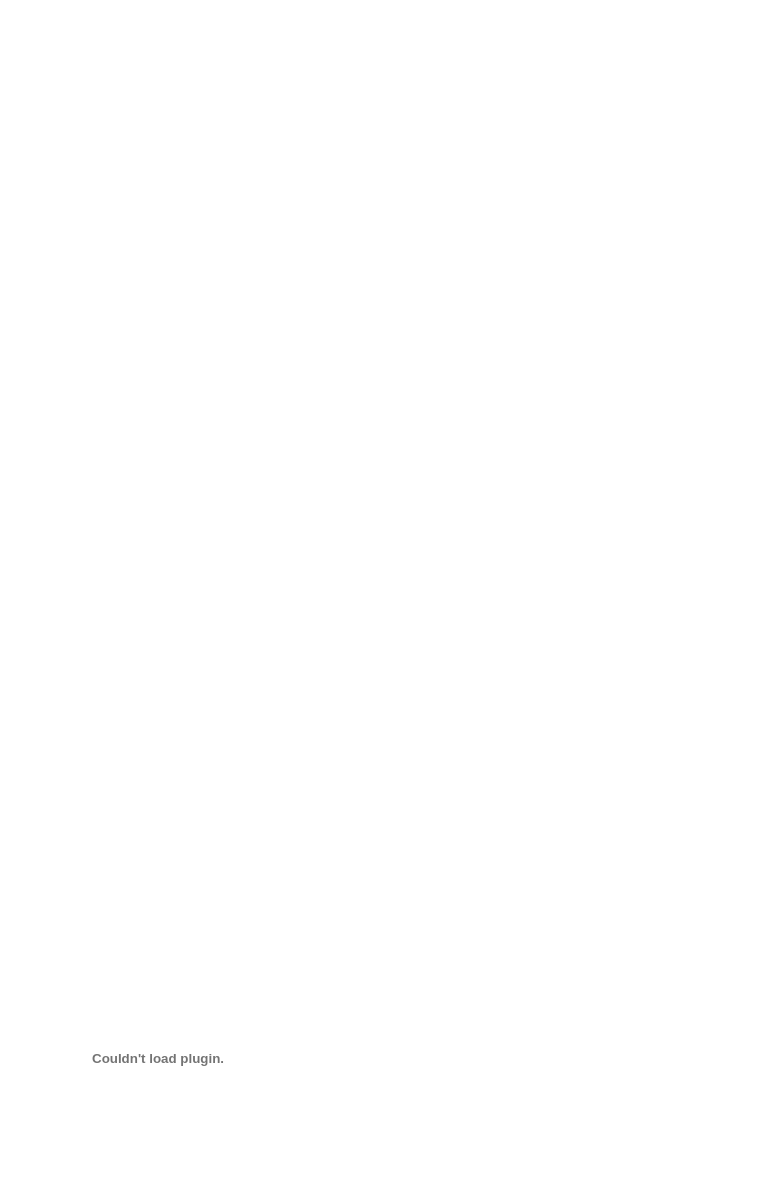
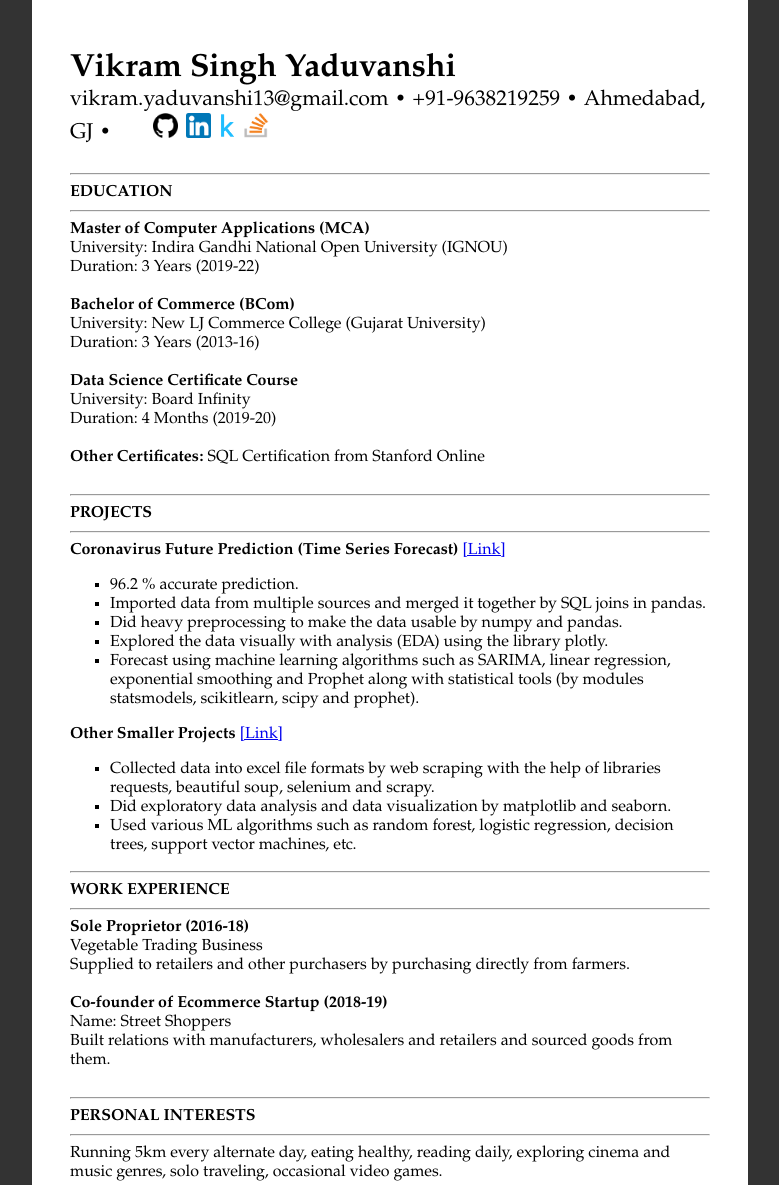
Before and after one commit to vyaduvanshi/vyaduvanshi.github.io, a plain HTML site: page index.html in a window 1280 px wide. Shown: the top 1185 px of the page, without its empty margins (250-1029 px from the left). Drawn offline with Linux system fonts and the light colour scheme.

Commit message:
added resume

```diff
--- a/index.html
+++ b/index.html
@@ -1,5 +1,84 @@
 <html>
-<body>
-    <embed src="vyaduvanshi.github.io/Vikram Singh Yaduvanshi Resume.pdf" width="800px" height="2100px" />
-</body>
+    <head>
+        <style>
+            body {
+                font-family:'Garamond';
+                font-size: 12pt;
+                width: 50%;
+                margin-left: auto;
+                margin-right: auto;
+                margin-top: 50px;
+                margin-bottom: 50px;
+                background: linear-gradient(90deg, #333333 22%, #ffffff 22%, #ffffff 78%, #333333 78%);
+            }
+            titlename {
+                font-size: 24pt;
+            }
+            contact {
+                font-size: 16pt;
+            }
+            ul {
+                list-style-type:square;
+            }
+        </style>
+    </head>
+    <title>Resume/CV- Vikram Singh Yaduvanshi</title>
+    <body>
+        <titlename><b>Vikram Singh Yaduvanshi</b></titlename>
+        <br>
+        <contact>vikram.yaduvanshi13@gmail.com • +91-9638219259 • Ahmedabad, GJ • &nbsp;&nbsp;&nbsp;&nbsp;&nbsp;&nbsp;</contact>
+        <a href="https://github.com/vyaduvanshi"><img src='icons/gh.png' width=25 height=25></a>&nbsp;
+        <a href="https://www.linkedin.com/in/vyaduvanshi/"><img src='icons/li.png' width=25 height=25></a>
+        <a href="https://www.kaggle.com/vyaduvanshi"><img src='icons/kg.png' width=25 height=25></a>
+        <a href="https://stackoverflow.com/users/9524160/callmeanythingyouwant"><img src='icons/so.png' width=25 height=25></a>
+        <br><br>
+        <hr><b>EDUCATION</b><hr>
+        <div>
+            <b>Master of Computer Applications (MCA)</b><br>
+            University: Indira Gandhi National Open University (IGNOU)<br>
+            Duration: 3 Years (2019-22)<br>
+            <br>
+            <b>Bachelor of Commerce (BCom)</b><br>
+            University: New LJ Commerce College (Gujarat University)<br>
+            Duration: 3 Years (2013-16)<br>
+            <br>
+            <b>Data Science Certificate Course</b><br>
+            University: Board Infinity<br>
+            Duration: 4 Months (2019-20)<br>
+            <br>
+            <b>Other Certificates:</b> SQL Certification from Stanford Online
+        </div>
+        <br>
+        <hr><b>PROJECTS</b><hr>
+        <div>
+            <b>Coronavirus Future Prediction (Time Series Forecast)</b> <a href='https://vyaduvanshi.github.io/ds-projects/coronavirus-future-prediction/'>[Link]</a>
+            <ul>
+                <li>96.2 % accurate prediction.</li>
+                <li>Imported data from multiple sources and merged it together by SQL joins in pandas.</li>
+                <li>Did heavy preprocessing to make the data usable by numpy and pandas.</li>
+                <li>Explored the data visually with analysis (EDA) using the library plotly.</li>
+                <li>Forecast using machine learning algorithms such as SARIMA, linear regression, exponential smoothing and Prophet along with statistical tools (by modules statsmodels, scikitlearn, scipy and prophet).</li>
+            </ul>
+            <b>Other Smaller Projects</b> <a href="https://github.com/vyaduvanshi/ds-projects/tree/master/other-minor-projects">[Link]</a>
+            <ul>
+                <li>Collected data into excel file formats by web scraping with the help of libraries requests, beautiful soup, selenium and scrapy.</li>
+                <li>Did exploratory data analysis and data visualization by matplotlib and seaborn.</li>
+                <li>Used various ML algorithms such as random forest, logistic regression, decision trees, support vector machines, etc.</li>
+            </ul>
+        </div>
+        <hr><b>WORK EXPERIENCE</b><hr>
+        <div>
+            <b>Sole Proprietor (2016-18)</b><br>
+            Vegetable Trading Business<br>
+            Supplied to retailers and other purchasers by purchasing directly from farmers.<br>
+            <br>
+            <b>Co-founder of Ecommerce Startup (2018-19)</b><br>
+            Name: Street Shoppers<br>
+            Built relations with manufacturers, wholesalers and retailers and sourced goods from them.
+        </div><br>
+        <hr><b>PERSONAL INTERESTS</b><hr>
+        <div>
+            Running 5km every alternate day, eating healthy, reading daily, exploring cinema and music genres, solo traveling, occasional video games.
+        </div>
+    </body>
 </html>
```
